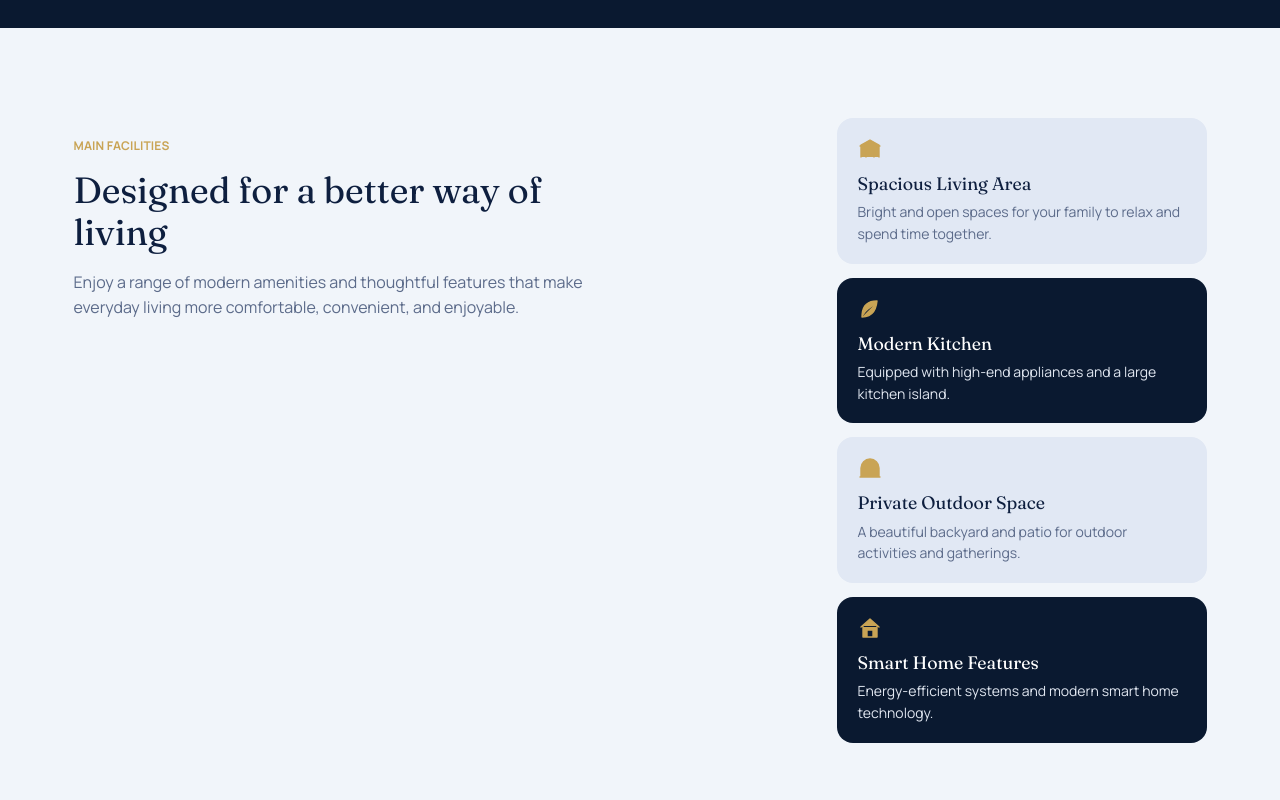
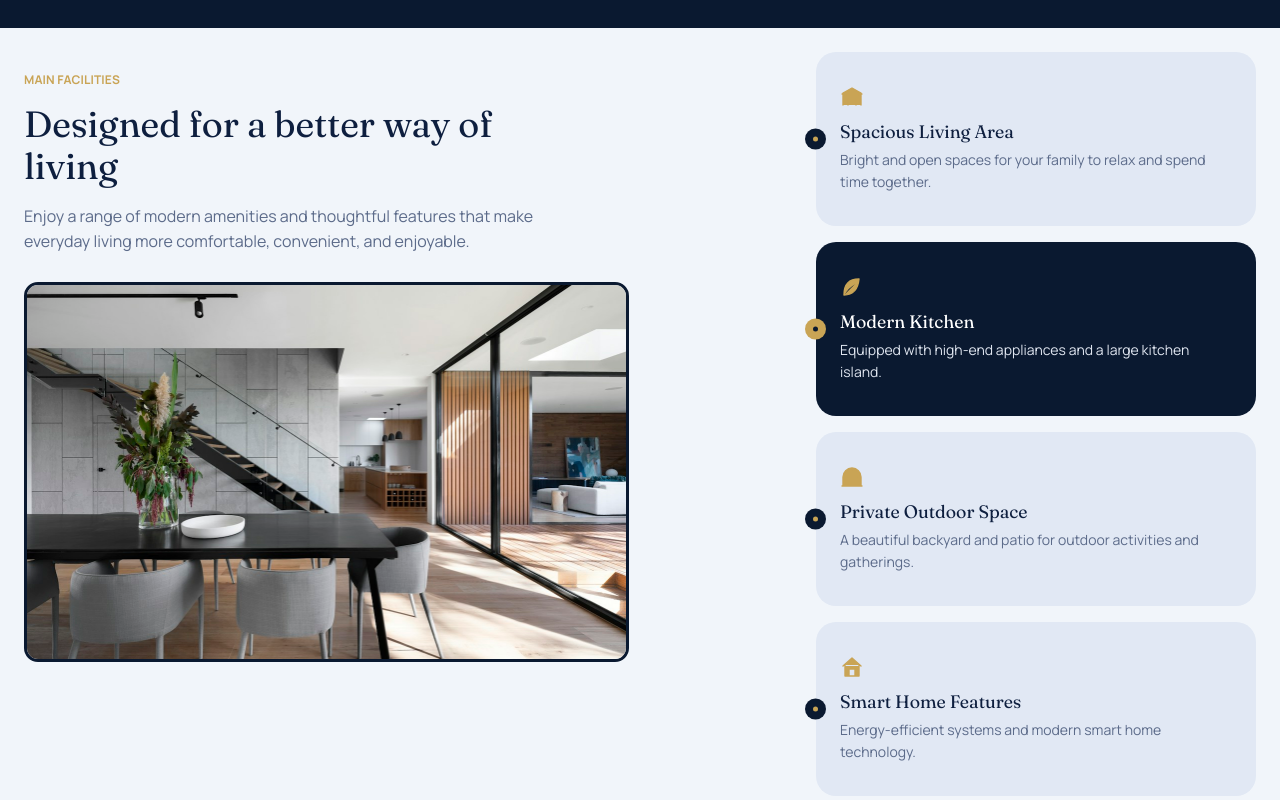
Before and after one commit to nanda1311/pr-ventures-farmland, a plain HTML site: page property.html in a window 1280 px wide. Shown: the part 1720-2520 px from the top of the page. Drawn offline with Linux system fonts and the light colour scheme.

Commit message:
farm land website layout is doneand created images and added as banners and added banners and improvised some sections by using javascript

```diff
--- a/about.css
+++ b/about.css
@@ -1,10 +1,10 @@
 .about-cover{
-  min-height:188px;
+  min-height:360px;
   display:grid;
   place-items:center;
   position:relative;
   color:#fff;
-  background:linear-gradient(rgba(10,25,48,.58),rgba(10,25,48,.58)),url("images/elmwood.jpg") center 48%/cover;
+  background:linear-gradient(rgba(10,25,48,.58),rgba(10,25,48,.58)),url("images/elmwood.png") center 48%/cover;
 }
 .about-cover h1{font-size:var(--page-title);line-height:1.15}
 .about-story{padding:72px 0 74px}
--- a/contact.css
+++ b/contact.css
@@ -3,7 +3,7 @@
   display:grid;
   place-items:center;
   color:#fff;
-  background:linear-gradient(rgba(10,25,48,.58),rgba(10,25,48,.58)),url("images/elmwood.jpg") center 52%/cover;
+  background:linear-gradient(rgba(10,25,48,.58),rgba(10,25,48,.58)),url("images/elmwood.png") center 52%/cover;
 }
 .contact-cover h1{font-size:var(--page-title);line-height:1.15}
 .contact-section{padding:72px 0 76px}
--- a/property.css
+++ b/property.css
@@ -30,20 +30,29 @@
 .property-details>div span{color:var(--slate)}
 .property-details>div strong{text-align:right;font:600 var(--text-sm)/1.5 var(--sans)}
 .property-details .btn{width:100%;height:48px;margin-top:13px;padding:0 20px;font-size:var(--text-sm)}
-.property-facilities{padding:90px 0 96px}
-.property-facilities-grid{display:grid;grid-template-columns:minmax(0,1fr) 370px;gap:70px;align-items:start}
+.property-facilities{padding:24px 0 42px}
+.container.property-facilities-grid{width:min(1350px,100% - 48px)}
+.property-facilities-grid{display:grid;grid-template-columns:minmax(0,1fr) 440px;gap:100px;align-items:start}
 .property-facilities-intro{padding-top:22px}
 .property-facilities-intro .eyebrow{margin-bottom:17px}
 .property-facilities-intro h2{max-width:510px;font-size:var(--h2);margin-bottom:17px}
 .property-facilities-intro p{max-width:540px;font-size:var(--text-base);line-height:1.6;color:var(--slate)}
-.property-facilities-list{display:grid;gap:14px}
-.facility-card{min-height:132px;padding:19px 21px;background:#e1e8f4;border-radius:var(--radius-card);transition:transform .28s ease,box-shadow .28s ease}
-.facility-card:hover{transform:translateY(-4px);box-shadow:0 14px 28px -22px rgba(10,25,48,.55)}
-.facility-card.dark{background:var(--navy);color:#fff}
+.property-facility-image{display:block;width:min(100%,605px);height:380px;margin-top:27px;border:3px solid var(--navy);border-radius:14px;object-fit:cover;transition:opacity .28s ease}
+.property-facility-image.is-changing{opacity:.45}
+.property-facilities-list{display:grid;grid-template-columns:1fr;gap:16px}
+.facility-card{position:relative;display:block;width:100%;min-height:174px;padding:22px 24px;border:0;border-radius:20px;background:#e1e8f4;color:var(--ink);font:inherit;text-align:left;cursor:pointer;transition:background .28s ease,color .28s ease,transform .28s ease}
+.facility-card::before,.facility-card::after{content:"";position:absolute;top:50%;border-radius:50%;transform:translateY(-50%)}
+.facility-card::before{left:-11px;width:21px;height:21px;background:var(--navy)}
+.facility-card::after{left:-3px;width:5px;height:5px;background:var(--gold)}
+.facility-card.active{background:var(--navy);color:#fff}
+.facility-card.active::before{background:var(--gold)}
+.facility-card.active::after{background:var(--navy)}
+.facility-card:hover{transform:translateY(-2px)}
+.facility-card:focus-visible{outline:3px solid var(--gold);outline-offset:3px}
 .facility-card svg{display:block;width:24px;height:24px;margin-bottom:11px;fill:var(--gold);stroke:var(--gold);stroke-width:1.4;stroke-linecap:round;stroke-linejoin:round}
 .facility-card h3{font-size:var(--text-lg);line-height:1.3;margin-bottom:6px}
 .facility-card p{font-size:var(--text-sm);line-height:1.55;color:var(--slate)}
-.facility-card.dark p{color:#e0e6f0}
+.facility-card.active p{color:#e0e6f0}
 .property-page .why .nums{grid-template-columns:repeat(2,minmax(0,1fr))}
 .property-faq{padding:92px 0 100px}
 .property-faq-grid{display:grid;grid-template-columns:1fr 1fr;gap:28px;align-items:center}
@@ -63,7 +72,7 @@
   .property-thumbnails img{height:180px}
   .property-overview-grid,.property-facilities-grid{grid-template-columns:1fr;gap:36px}
   .property-details{width:min(100%,480px)}
-  .property-facilities-list{grid-template-columns:1fr 1fr}
+  .property-facilities-list{grid-template-columns:1fr}
   .property-page .why .nums{grid-template-columns:repeat(2,minmax(0,1fr))}
 }
 @media(max-width:560px){
@@ -79,6 +88,7 @@
   .property-overview-grid{gap:30px}
   .property-details{padding:22px}
   .property-facilities{padding:62px 0}
+  .property-facility-image{height:280px}
   .property-facilities-list{grid-template-columns:1fr}
   .property-faq{padding:62px 0 70px}
   .property-faq-grid{grid-template-columns:1fr;gap:30px}
@@ -86,5 +96,6 @@
   .property-faq-list summary{font-size:var(--text-base)}
 }
 @media(prefers-reduced-motion:reduce){
+  .facility-card,.property-facility-image{transition:none}
   .facility-card:hover{transform:none}
 }
--- a/property.html
+++ b/property.html
@@ -38,7 +38,7 @@
 
   <section class="property-gallery">
     <div class="property-gallery-inner">
-      <img class="property-main-image" src="images/elmwood.jpg" alt="The Elmwood Residence and landscaped front yard">
+      <img class="property-main-image" src="images/elmwood.png" alt="The Elmwood Residence and landscaped front yard">
       <div class="property-thumbnails">
         <figure>
           <img src="images/birchcrest.jpg" alt="Exterior courtyard and garden">
@@ -90,28 +90,29 @@
         <span class="eyebrow">Main Facilities</span>
         <h2>Designed for a better way of living</h2>
         <p>Enjoy a range of modern amenities and thoughtful features that make everyday living more comfortable, convenient, and enjoyable.</p>
+        <img class="property-facility-image" src="images/process-visits.jpg" alt="Bright, open living area with comfortable seating">
       </div>
-      <div class="property-facilities-list">
-        <article class="facility-card">
+      <div class="property-facilities-list" role="group" aria-label="Property facilities">
+        <button class="facility-card active" type="button" aria-pressed="true" data-image="images/process-visits.jpg" data-image-alt="Bright, open living area with comfortable seating">
           <svg viewBox="0 0 24 24" aria-hidden="true"><path d="M3 20V8l9-5 9 5v12M8 20v-7h8v7M2 9l10-6 10 6M6 10h.01M18 10h.01"/></svg>
           <h3>Spacious Living Area</h3>
           <p>Bright and open spaces for your family to relax and spend time together.</p>
-        </article>
-        <article class="facility-card dark">
+        </button>
+        <button class="facility-card" type="button" aria-pressed="false" data-image="images/facility-kitchen.jpg" data-image-alt="Modern open-plan kitchen with a dining area">
           <svg viewBox="0 0 24 24" aria-hidden="true"><path d="M4 20c9 0 14-6 15-16C9 4 4 9 4 20Zm0 0c2-5 6-9 12-12"/></svg>
           <h3>Modern Kitchen</h3>
           <p>Equipped with high-end appliances and a large kitchen island.</p>
-        </article>
-        <article class="facility-card">
+        </button>
+        <button class="facility-card" type="button" aria-pressed="false" data-image="images/facility-outdoor.jpg" data-image-alt="Modern home opening onto a private garden and patio">
           <svg viewBox="0 0 24 24" aria-hidden="true"><path d="M3 21v-9a9 9 0 0 1 18 0v9M2 21h20M7 12h.01M17 12h.01M12 5V3"/></svg>
           <h3>Private Outdoor Space</h3>
           <p>A beautiful backyard and patio for outdoor activities and gatherings.</p>
-        </article>
-        <article class="facility-card dark">
+        </button>
+        <button class="facility-card" type="button" aria-pressed="false" data-image="images/facility-smart-home.jpg" data-image-alt="Smart door lock controlled from a phone">
           <svg viewBox="0 0 24 24" aria-hidden="true"><path d="M3 11 12 3l9 8M5 10v11h14V10M9 21v-7h6v7"/></svg>
           <h3>Smart Home Features</h3>
           <p>Energy-efficient systems and modern smart home technology.</p>
-        </article>
+        </button>
       </div>
     </div>
   </section>
--- a/script.js
+++ b/script.js
@@ -102,4 +102,82 @@
       if (button) button.setAttribute('aria-expanded', 'false');
     });
   });
+
+  var facilityList = document.querySelector('.property-facilities-list');
+  var facilityImage = document.querySelector('.property-facility-image');
+  if (facilityList && facilityImage) {
+    var facilityCards = Array.prototype.slice.call(facilityList.querySelectorAll('.facility-card'));
+    var activeFacilityIndex = 0;
+    var facilityTimer = null;
+    var facilityImageRequest = 0;
+
+    function activateFacility(index) {
+      activeFacilityIndex = index;
+      var activeCard = facilityCards[index];
+      var requestId = ++facilityImageRequest;
+
+      facilityCards.forEach(function (card, cardIndex) {
+        var isActive = cardIndex === index;
+        card.classList.toggle('active', isActive);
+        card.setAttribute('aria-pressed', String(isActive));
+      });
+
+      var imagePath = activeCard.dataset.image;
+      var imageAlt = activeCard.dataset.imageAlt;
+      if (facilityImage.getAttribute('src') === imagePath) {
+        facilityImage.alt = imageAlt;
+        facilityImage.classList.remove('is-changing');
+        return;
+      }
+
+      facilityImage.classList.add('is-changing');
+      var nextImage = new Image();
+      nextImage.onload = function () {
+        if (requestId !== facilityImageRequest) return;
+        facilityImage.src = imagePath;
+        facilityImage.alt = imageAlt;
+        facilityImage.classList.remove('is-changing');
+      };
+      nextImage.onerror = function () {
+        if (requestId !== facilityImageRequest) return;
+        facilityImage.classList.remove('is-changing');
+        console.error('Unable to load facility image: ' + imagePath);
+      };
+      nextImage.src = imagePath;
+    }
+
+    function stopFacilityRotation() {
+      if (facilityTimer === null) return;
+      window.clearInterval(facilityTimer);
+      facilityTimer = null;
+    }
+
+    function startFacilityRotation() {
+      if (reduceMotion || facilityTimer !== null || facilityCards.length < 2) return;
+      facilityTimer = window.setInterval(function () {
+        activateFacility((activeFacilityIndex + 1) % facilityCards.length);
+      }, 3000);
+    }
+
+    facilityCards.forEach(function (card, index) {
+      card.addEventListener('click', function () {
+        activateFacility(index);
+        stopFacilityRotation();
+        startFacilityRotation();
+      });
+    });
+
+    facilityList.addEventListener('mouseenter', stopFacilityRotation);
+    facilityList.addEventListener('mouseleave', startFacilityRotation);
+    facilityList.addEventListener('focusin', stopFacilityRotation);
+    facilityList.addEventListener('focusout', function (event) {
+      if (!facilityList.contains(event.relatedTarget)) startFacilityRotation();
+    });
+
+    var initialFacilityIndex = facilityCards.findIndex(function (card) {
+      return card.classList.contains('active');
+    });
+    activateFacility(initialFacilityIndex >= 0 ? initialFacilityIndex : 0);
+    startFacilityRotation();
+  }
 })();
```
Also changed, not shown: index.html (+4 -4 lines), style.css (+8 -4 lines), images/elmwood.jpg, images/facility-kitchen.jpg (added), images/facility-outdoor.jpg (added), images/facility-smart-home.jpg (added), images/process-close.jpg (added), images/process-consultation.jpg (added), images/process-match.jpg (added), images/process-visits.jpg (added), 3 other files.
